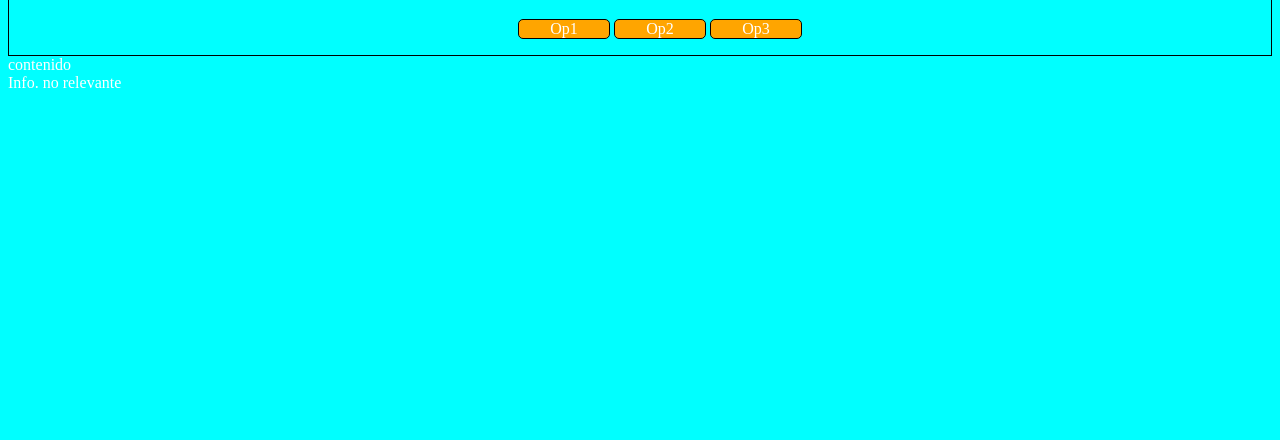
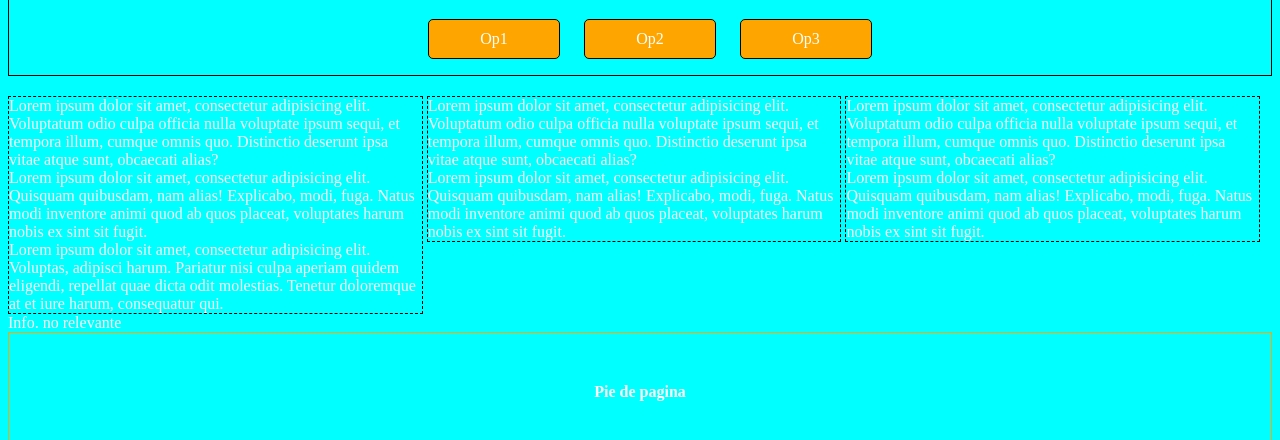
Before and after one commit to kantco/pw2181_12, a plain HTML site: page ejemplohtml5.html in a window 1280 px wide. Shown: the part 70-510 px from the top of the page. Drawn offline with Linux system fonts and the light colour scheme.

Commit message:
Segundo ejemplo CSS3

```diff
--- a/css/estilos.css
+++ b/css/estilos.css
@@ -5,8 +5,15 @@ body{
 	/*background: #FF0000;*/
 	color: white;
 }
+footer{
+	border: 1px solid orange;
+	font-weight: bold; /*negritas*/
+	padding: 50px;
+	text-align: center;
+}
 header{
 	border: 1px solid black;
+	/*margin-bottom: 20px;*/
 	text-align: center;
 }
 /*la ruta de lo que se vera afectado*/
@@ -16,6 +23,9 @@ header nav ul li
 	border: 1px solid black;
 	border-radius: 5px;
 	display: inline-block;
+	margin-right: 20px;
+	/*margin: 0px 20px 0px 0px;*/
+	padding: 10px 20px;
 	width: 90px;
 }
 header nav ul li:hover
@@ -24,5 +34,17 @@ header nav ul li:hover
 	border: 1px solid orange;
 	border-radius: 5px;
 	display: inline-block;
+	margin-right: 20px;
+	/*margin: 0px 20px 0px 0px;*/
+	padding: 10px 20px;
 	width: 90px;
 }
+main{
+	margin-top: 20px;
+}
+main article{
+	border: 1px dashed black;
+	display: inline-block;
+	vertical-align: top;
+	width: 32.65%;
+}
--- a/ejemplohtml5.html
+++ b/ejemplohtml5.html
@@ -19,9 +19,21 @@
 	<main>
 		<!--Puede haber articulos dentro de articulos y sueltos fuera de section-->
 		<article>
-			<article>
-				contenido
-			</article>
+			Lorem ipsum dolor sit amet, consectetur adipisicing elit. Voluptatum odio culpa officia nulla voluptate ipsum sequi, et tempora illum, cumque omnis quo. Distinctio deserunt ipsa vitae atque sunt, obcaecati alias?
+			<br>
+			Lorem ipsum dolor sit amet, consectetur adipisicing elit. Quisquam quibusdam, nam alias! Explicabo, modi, fuga. Natus modi inventore animi quod ab quos placeat, voluptates harum nobis ex sint sit fugit.
+			<br>
+			Lorem ipsum dolor sit amet, consectetur adipisicing elit. Voluptas, adipisci harum. Pariatur nisi culpa aperiam quidem eligendi, repellat quae dicta odit molestias. Tenetur doloremque at et iure harum, consequatur qui.
+		</article>
+		<article>
+			Lorem ipsum dolor sit amet, consectetur adipisicing elit. Voluptatum odio culpa officia nulla voluptate ipsum sequi, et tempora illum, cumque omnis quo. Distinctio deserunt ipsa vitae atque sunt, obcaecati alias?
+			<br>
+			Lorem ipsum dolor sit amet, consectetur adipisicing elit. Quisquam quibusdam, nam alias! Explicabo, modi, fuga. Natus modi inventore animi quod ab quos placeat, voluptates harum nobis ex sint sit fugit.
+		</article>
+		<article>
+			Lorem ipsum dolor sit amet, consectetur adipisicing elit. Voluptatum odio culpa officia nulla voluptate ipsum sequi, et tempora illum, cumque omnis quo. Distinctio deserunt ipsa vitae atque sunt, obcaecati alias?
+			<br>
+			Lorem ipsum dolor sit amet, consectetur adipisicing elit. Quisquam quibusdam, nam alias! Explicabo, modi, fuga. Natus modi inventore animi quod ab quos placeat, voluptates harum nobis ex sint sit fugit.
 		</article>
 	</main>
 	<aside>Info. no relevante</aside>
@@ -30,6 +42,6 @@
 		<article></article>
 	</section>
 	<!--Pie de pagina-->
-	<footer></footer>
+	<footer>Pie de pagina</footer>
 </body>
 </html>
```
